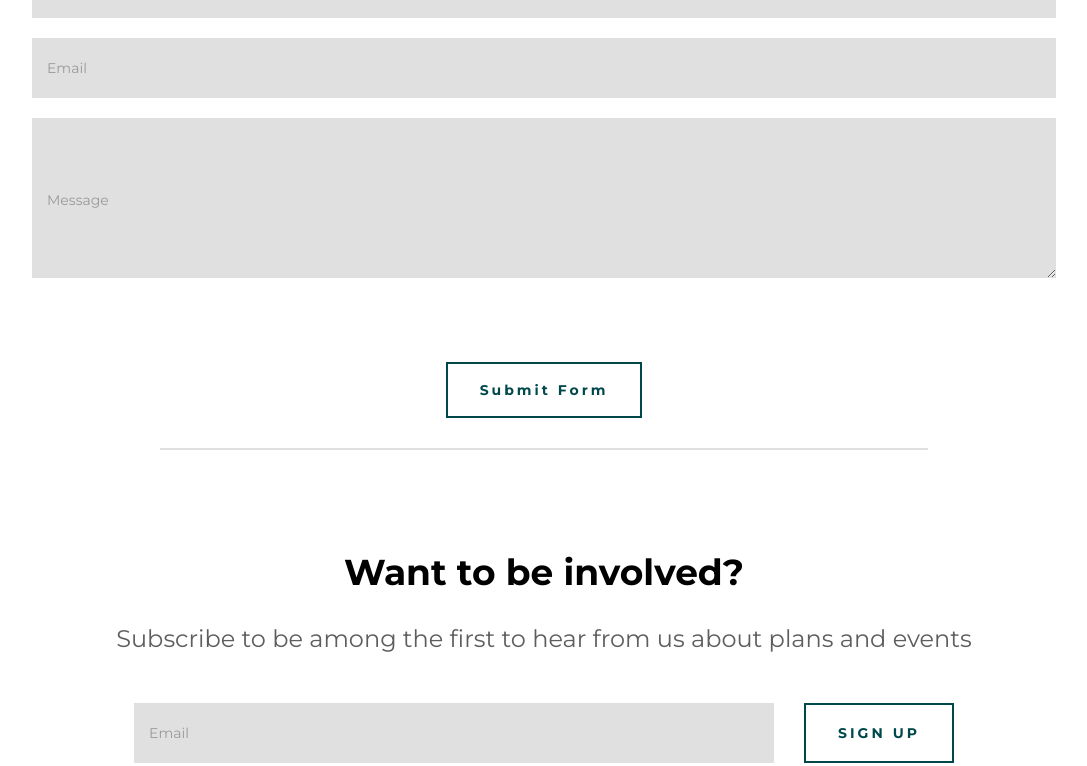
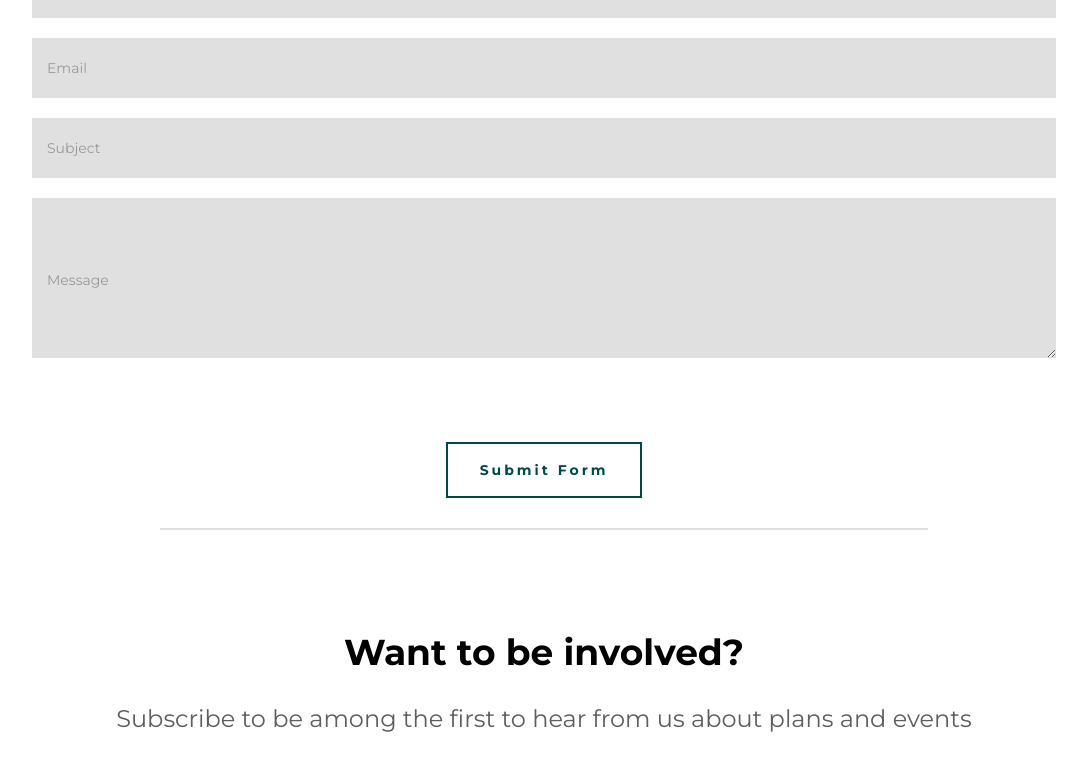
Before and after one commit to AbbieGorlovWebster/AbbieGorlovWebster.github.io, a plain HTML site: page Contact.html in a window 1280 px wide. Shown: the part 1090-1856 px from the top of the page, without its empty margins (96-1183 px from the left). Drawn offline with Linux system fonts and the light colour scheme.

Commit message:
Update Contact.html

```diff
--- a/Contact.html
+++ b/Contact.html
@@ -52,9 +52,9 @@
             <h2 class="BlackText Weight700 Size36">We would love to hear from you!</h2>
             <form action="https://api.web3forms.com/submit" method="POST">
 
-                <!-- Replace with your Access Key -->
                 <input type="hidden" name="access_key" value="2d6bf95b-817c-4112-9f1b-d51bbb716199">
 
+                <input type="hidden" name="from_name" value="Contact Us Form">
 
                 <div class="FormGroup">
                     <input id="name" name="name" type="text" required />
@@ -67,6 +67,11 @@
                 </div>
 
                 <div class="FormGroup">
+                    <input id="subject" name="subject" type="subject" required />
+                    <label class="NewsletterLabel" for="subject">Subject</label>
+                </div>
+
+                <div class="FormGroup">
                     <textarea id="message" name="message" required></textarea>
                     <label class="NewsletterLabel" for="email">Message</label>
                 </div>
@@ -75,7 +80,6 @@
                     <div class="h-captcha" data-captcha="true"></div>
                     <button class="MoreButton WhiteText Weight700 Size14" type="submit">Submit Form</button>
                 </div>
-
 
             </form>
         </div>
```
